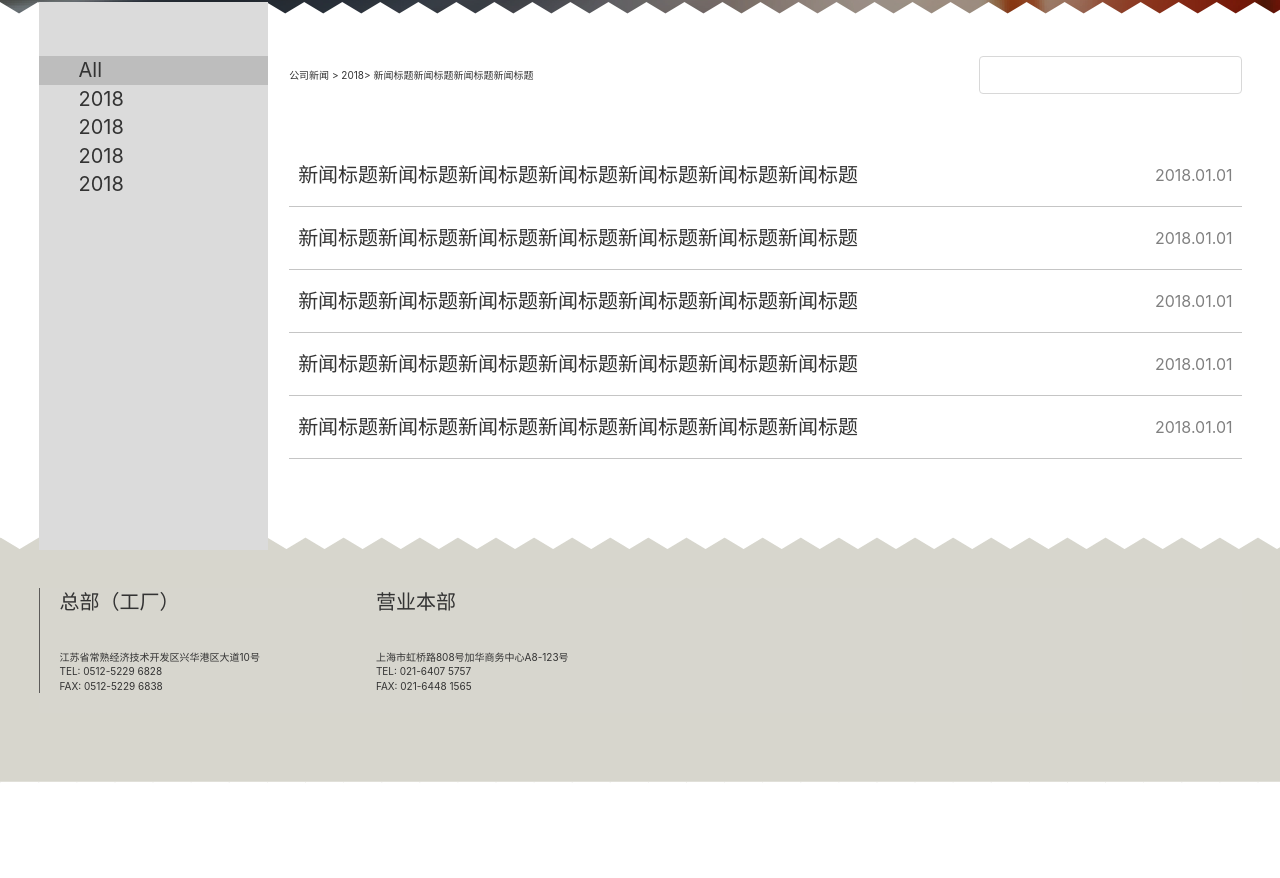
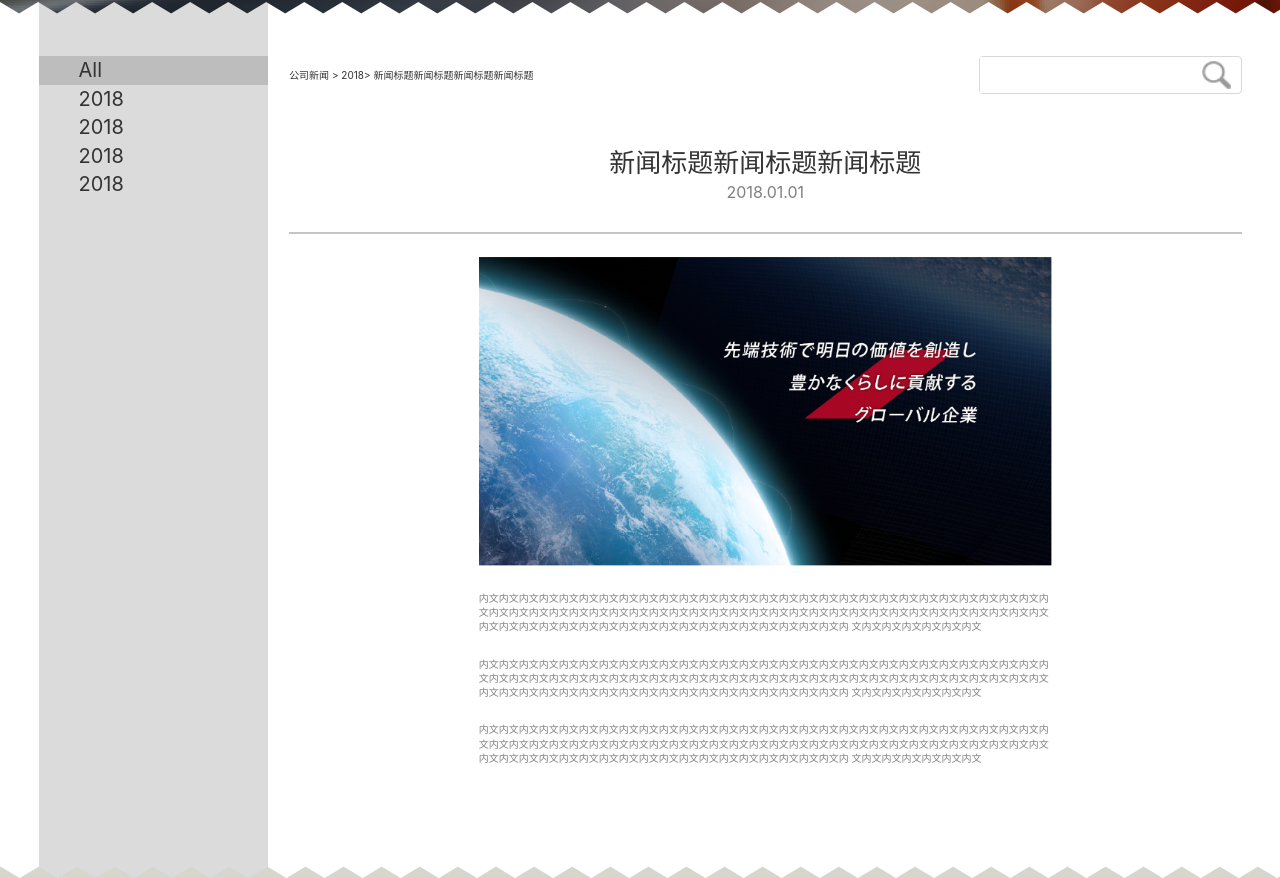
Before and after one commit to fe-breeze/qiye, a website: page news.html in a window 1280 px wide. Shown: the part 343-1221 px from the top of the page. Before the commit the page ends 1126 px from the top, so only its background shows below. Drawn offline with Linux system fonts and the light colour scheme.

Commit message:
news and img

```diff
--- a/css/main.css
+++ b/css/main.css
@@ -36,11 +36,6 @@ a:link {
 .navbar {
   height: 89px;
 }
-
-
-/* .mb-index {
-  display: none;
-} */
 
 .mobile-inner-header-icon {
   display: none;
@@ -232,6 +227,7 @@ footer {
   margin-top: -13px;
   background-position-x: -33px;
   padding-top: 51px;
+  position: relative;
 }
 
 .contact {
@@ -335,7 +331,7 @@ footer {
   color: #fff;
   font-size: 34px;
   position: relative;
-  z-index: -1;
+  z-index: 1;
 }
 
 .news-img-info {
@@ -371,6 +367,62 @@ footer {
   height: 38px;
   border: 1px solid #d8d8d8;
   border-radius: 4px;
+  display: flex;
+  justify-content: space-between;
+  align-items: center;
+  padding-right: 10px;
+}
+
+.title-nav-search img {
+  height: 80%;
+}
+
+.title-nav-search input {
+  padding: 0;
+  width: 100%;
+  border: 0;
+  height: 100%;
+}
+
+.title-nav-search input:focus {
+  border: 0;
+  outline: 0;
+}
+
+.title-wrap {
+  border-bottom: 2px solid #c5c5c5;
+  display: flex;
+  align-items: center;
+  flex-direction: column;
+  padding-bottom: 28px;
+}
+
+.title-info {
+  font-size: 26px;
+  color: #333333;
+}
+
+.title-time {
+  color: #808080;
+  font-size: 16px;
+}
+
+.content-wrap {
+  width: 573px;
+  padding-top: 23px;
+  display: flex;
+  justify-content: center;
+  margin: 0 auto;
+  flex-direction: column;
+}
+
+.content-text-item {
+  margin-bottom: 23px;
+  color: #808080;
+}
+
+.content-text {
+  margin-top: 25px;
 }
 
 .new-title-list {
--- a/news.html
+++ b/news.html
@@ -68,10 +68,11 @@
           公司新闻 > 2018> 新闻标题新闻标题新闻标题新闻标题
         </div>
         <div class="title-nav-search">
-
+          <input type="text">
+          <img src="./img/search.png" alt="">
         </div>
       </div>
-      <ul class="new-title-list">
+      <ul class="new-title-list" style="display:none">
         <li>
           <a href="#">
             <span>新闻标题新闻标题新闻标题新闻标题新闻标题新闻标题新闻标题</span>
@@ -103,6 +104,24 @@
           </a>
         </li>
       </ul>
+      <div class="new-title-list">
+        <div class="title-wrap">
+          <div class="title-info">
+            新闻标题新闻标题新闻标题
+          </div>
+          <div class="title-time">
+            2018.01.01
+          </div>
+        </div>
+        <div class="content-wrap">
+          <img src="./img/news-img.png" alt="">
+          <div class="content-text">
+            <div class="content-text-item">内文内文内文内文内文内文内文内文内文内文内文内文内文内文内文内文内文内文内文内文内文内文内文内文内文内文内文内文内文内文内文内文内文内文内文内文内文内文内文内文内文内文内文内文内文内文内文内文内文内文内文内文内文内文内文内文内文内文内文内文内文内文内文内文内文内文内文内文内文内文内文内文内文内文内文内 文内文内文内文内文内文内文</div>
+            <div class="content-text-item">内文内文内文内文内文内文内文内文内文内文内文内文内文内文内文内文内文内文内文内文内文内文内文内文内文内文内文内文内文内文内文内文内文内文内文内文内文内文内文内文内文内文内文内文内文内文内文内文内文内文内文内文内文内文内文内文内文内文内文内文内文内文内文内文内文内文内文内文内文内文内文内文内文内文内文内 文内文内文内文内文内文内文</div>
+            <div class="content-text-item">内文内文内文内文内文内文内文内文内文内文内文内文内文内文内文内文内文内文内文内文内文内文内文内文内文内文内文内文内文内文内文内文内文内文内文内文内文内文内文内文内文内文内文内文内文内文内文内文内文内文内文内文内文内文内文内文内文内文内文内文内文内文内文内文内文内文内文内文内文内文内文内文内文内文内文内 文内文内文内文内文内文内文</div>
+          </div>
+        </div>
+      </div>
     </div>
   </div>
   <footer>
```
Also changed, not shown: img/aboutus2.png (added), img/chuancheng1.png (added), img/chuancheng2.png (added), img/jiankang1.png (added), img/jiankang2.png (added), img/news-img.png (added), img/quanqiu.png (added), img/search.png (added), 2 other files.
